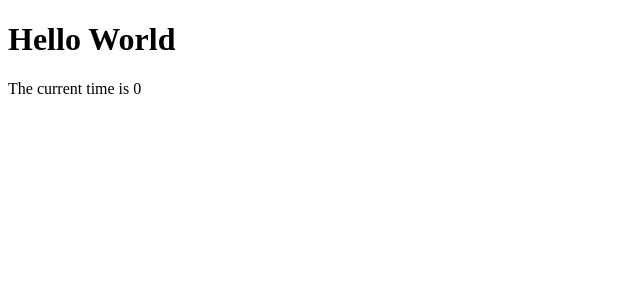
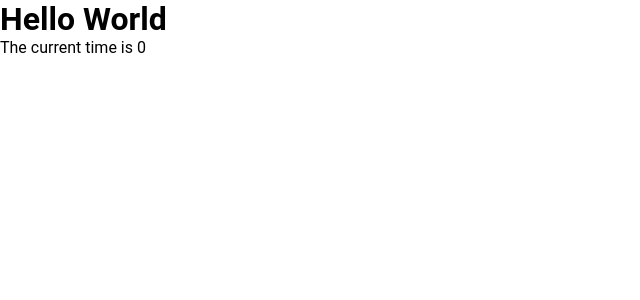
Before and after one commit to magacula/my-spotify-insights, a React (Create React App) app in the folder client/: page / in a window 1280 px wide. Shown: the top 300 px of the page, without its empty margins (0-640 px from the left). Built offline with nearby package versions, Linux system fonts and the light colour scheme; no server answers.

Commit message:
created loginpage component

```diff
--- a/client/src/App.js
+++ b/client/src/components/LoginPage.js
@@ -1,6 +1,6 @@
 import React, { useState, useEffect } from "react";
 
-function App() {
+function LoginPage() {
   const [currentTime, setCurrentTime] = useState(0);
 
   useEffect(() => {
@@ -11,11 +11,11 @@ function App() {
       });
   }, []);
   return (
-    <div className="App">
+    <div className="LoginPage">
       <h1>Hello World</h1>
       <p>The current time is {currentTime}</p>
     </div>
   );
 }
 
-export default App;
+export default LoginPage;
--- a/client/src/index.js
+++ b/client/src/index.js
@@ -1,10 +1,12 @@
 import React from "react";
 import ReactDOM from "react-dom";
-import App from "./App";
+import LoginPage from "./components/LoginPage";
+import { GlobalStyles } from "./styles/GlobalStyles";
 
 ReactDOM.render(
   <React.StrictMode>
-    <App />
+    <GlobalStyles />
+    <LoginPage />
   </React.StrictMode>,
   document.getElementById("root")
 );
--- /dev/null
+++ b/client/src/styles/GlobalStyles.js
@@ -0,0 +1,13 @@
+import { createGlobalStyle } from "styled-components";
+
+export const GlobalStyles = createGlobalStyle`
+
+* {
+  margin: 0;
+  padding: 0;
+  box-sizing: border-box;
+  font-family: "Roboto", sans-serif;
+}
+`;
+
+export default GlobalStyles;
```
Also changed, not shown: 1 other file (tests, documents, lock files or other folders).
